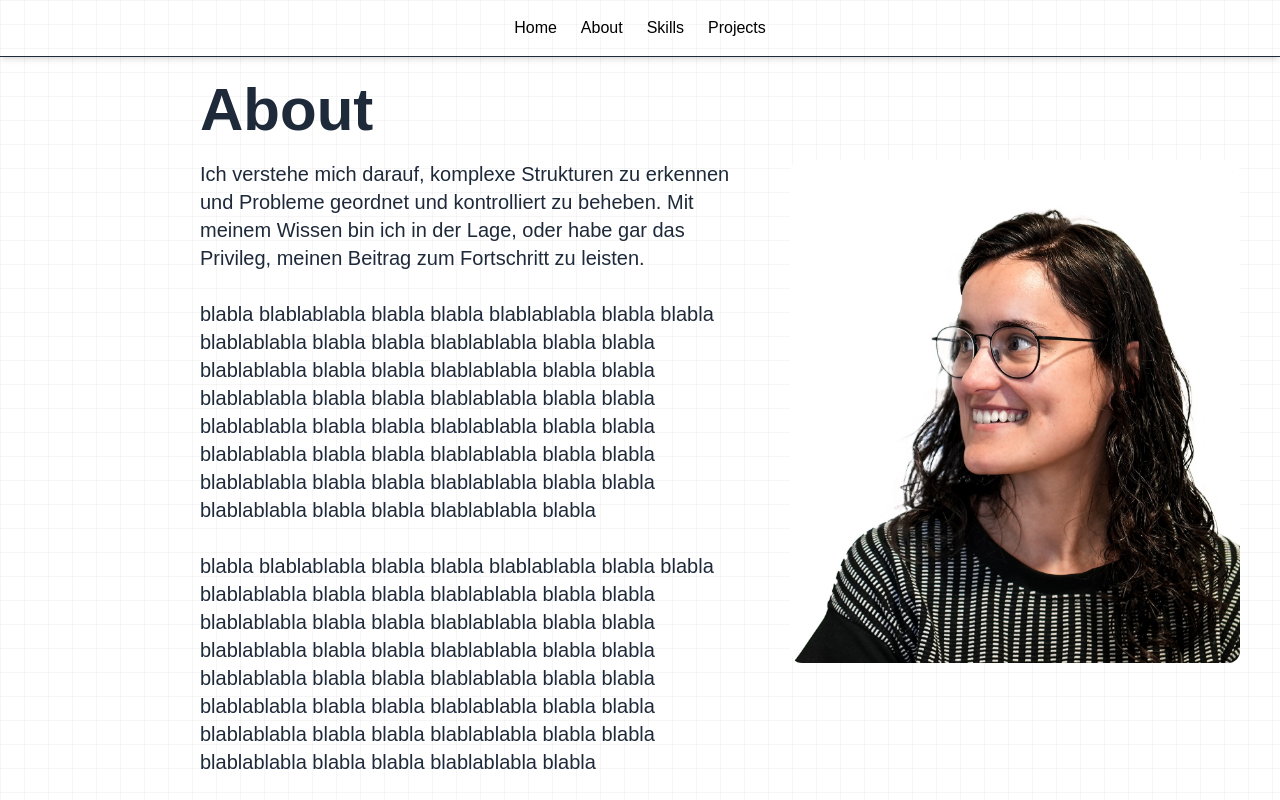
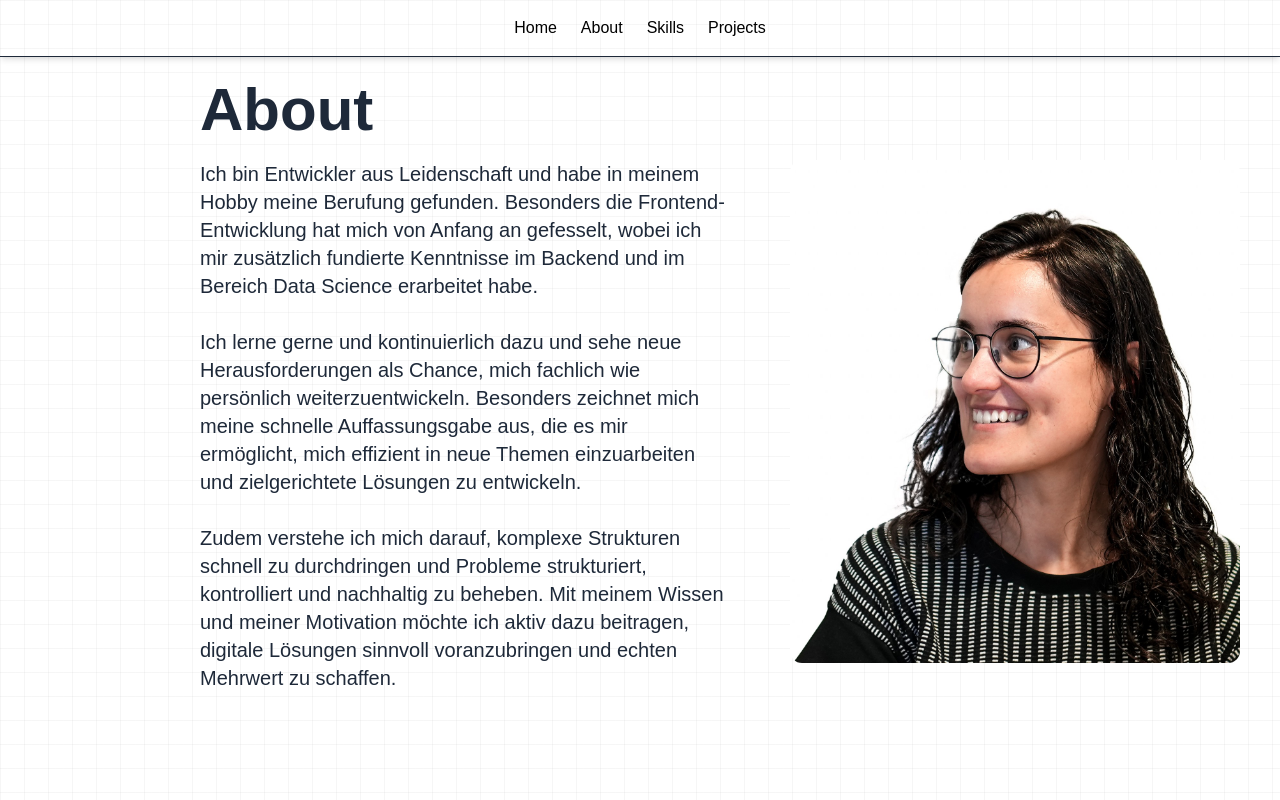
Before and after one commit to EllieZartmann/zartmann, a Next.js app: page /about in a window 1280 px wide. Built offline with nearby package versions, Linux system fonts and the light colour scheme; a web font is replaced by a local one.

Commit message:
style pages

```diff
--- a/app/about/page.tsx
+++ b/app/about/page.tsx
@@ -14,24 +14,20 @@ export default function About() {
         <h1 className="pt-20 mb-5 ml-50 text-6xl font-bold ">About</h1>
       <div className="h-auto w-full flex gap-5">
         <p className=" text-xl w-full ml-50">
-          Ich verstehe mich darauf, komplexe Strukturen zu erkennen und Probleme
-          geordnet und kontrolliert zu beheben. Mit meinem Wissen bin ich in der
-          Lage, oder habe gar das Privileg, meinen Beitrag zum Fortschritt zu
-          leisten. <br /> <br />
-          blabla blablablabla blabla blabla blablablabla blabla blabla
-          blablablabla blabla blabla blablablabla blabla blabla blablablabla
-          blabla blabla blablablabla blabla blabla blablablabla blabla blabla
-          blablablabla blabla blabla blablablabla blabla blabla blablablabla
-          blabla blabla blablablabla blabla blabla blablablabla blabla blabla
-          blablablabla blabla blabla blablablabla blabla blabla blablablabla
-          blabla blabla blablablabla blabla<br /> <br />
-          blabla blablablabla blabla blabla blablablabla blabla blabla
-          blablablabla blabla blabla blablablabla blabla blabla blablablabla
-          blabla blabla blablablabla blabla blabla blablablabla blabla blabla
-          blablablabla blabla blabla blablablabla blabla blabla blablablabla
-          blabla blabla blablablabla blabla blabla blablablabla blabla blabla
-          blablablabla blabla blabla blablablabla blabla blabla blablablabla
-          blabla blabla blablablabla blabla
+
+        Ich bin Entwickler aus Leidenschaft und habe in meinem Hobby meine Berufung gefunden.
+        Besonders die Frontend-Entwicklung hat mich von Anfang an gefesselt,
+        wobei ich mir zusätzlich fundierte Kenntnisse im Backend und im Bereich Data Science erarbeitet habe.
+<br /> <br />
+        Ich lerne gerne und kontinuierlich dazu und sehe neue Herausforderungen als Chance,
+        mich fachlich wie persönlich weiterzuentwickeln. Besonders zeichnet mich meine schnelle
+        Auffassungsgabe aus, die es mir ermöglicht, mich effizient in neue Themen
+        einzuarbeiten und zielgerichtete Lösungen zu entwickeln.<br /> <br />
+
+        Zudem verstehe ich mich darauf, komplexe Strukturen schnell zu durchdringen
+        und Probleme strukturiert, kontrolliert und nachhaltig zu beheben.
+        Mit meinem Wissen und meiner Motivation möchte ich aktiv dazu beitragen,
+        digitale Lösungen sinnvoll voranzubringen und echten Mehrwert zu schaffen.
         </p>
         <div className="h-full w-full flex flex-col items-center justify-center">
           <Image
--- a/app/skills/page.tsx
+++ b/app/skills/page.tsx
@@ -35,7 +35,7 @@ export default function Skills() {
               width={skill.width}
               height={skill.height}
             />
-            <span className="mt-2 text-black font-semibold">{skill.name}</span>
+            <span className="mt-2 text-black text-xl font-semibold">{skill.name}</span>
           </div>
         ))}
         </div>
```
Also changed, not shown: app/layout.tsx (+22 -9 lines).
